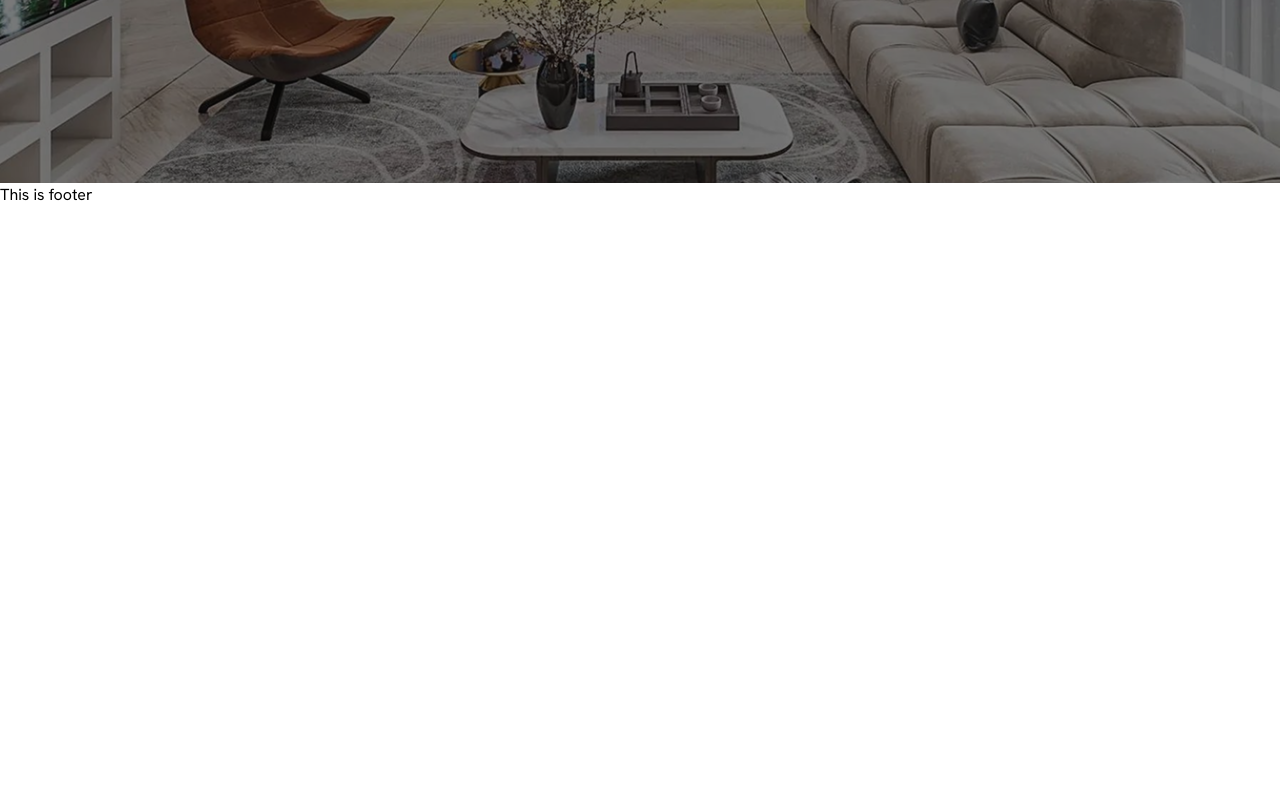
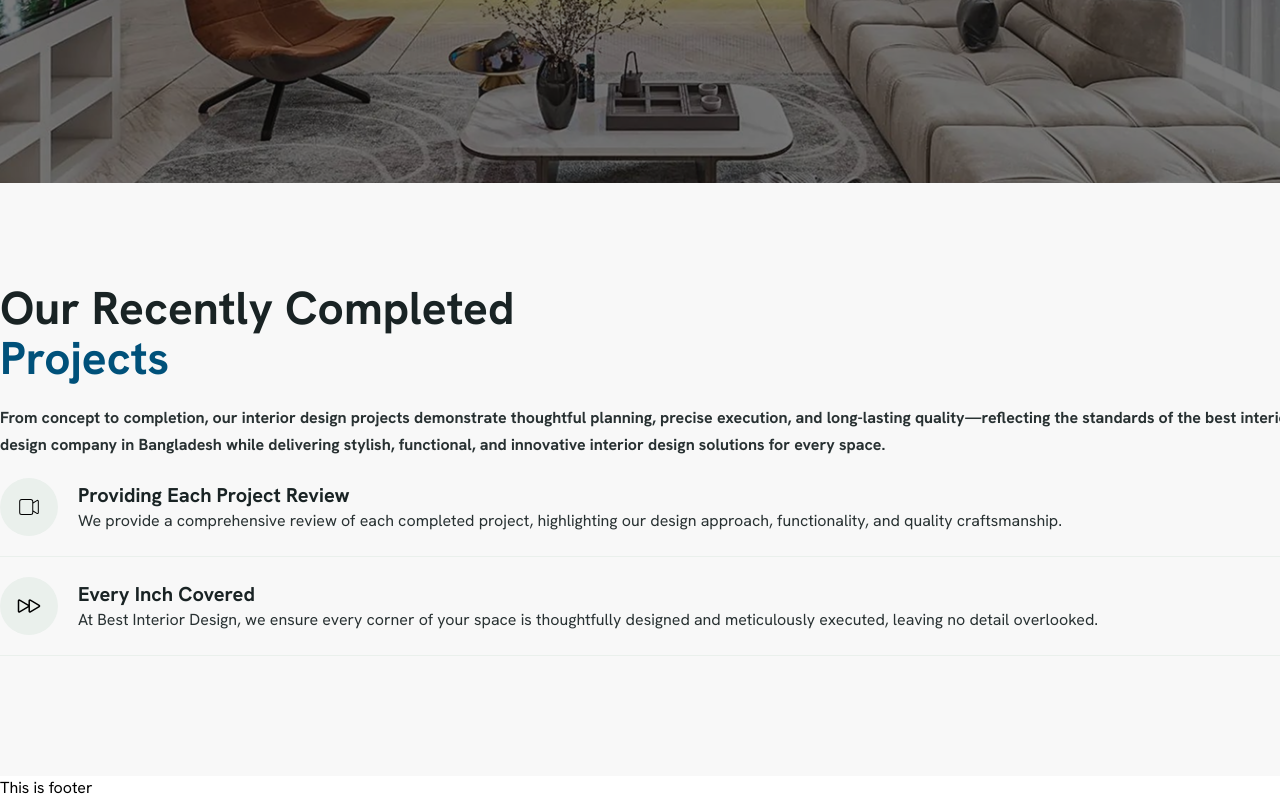
Before and after one commit to Sijan666/starInterior, a Next.js app: page / in a window 1280 px wide. Shown: the part 675-1475 px from the top of the page. Before the commit the page ends 882 px from the top, so only its background shows below. Built offline with nearby package versions, Linux system fonts and the light colour scheme.

Commit message:
Feat: Recently Projects

```diff
--- a/src/app/globals.css
+++ b/src/app/globals.css
@@ -2,6 +2,7 @@
 
 @theme {
   --color-btn: #00517A;
+  --color-jprimary: #192324;
 }
 
 .customBtn {
--- a/src/app/page.js
+++ b/src/app/page.js
@@ -1,10 +1,12 @@
 import Banner from "@/components/layouts/Banner";
+import Recentlyprojects from "@/components/layouts/Recentlyprojects";
 
 
 export default function Home() {
   return (
     <>
     <Banner/>
+    <Recentlyprojects/>
     </>
   );
 }
--- /dev/null
+++ b/src/components/layouts/Recentlyprojects.jsx
@@ -0,0 +1,62 @@
+import React from "react";
+import Container from "../Container";
+import { CiVideoOn } from "react-icons/ci";
+import { IoPlayForwardOutline } from "react-icons/io5";
+
+export default function Recentlyprojects() {
+  return (
+    <section className="bg-[#F8F8F8] py-[100px]">
+      <Container>
+        <h3 className="text-jprimary text-[46px] font-bold w-[550px] leading-[50.6px]">
+          Our Recently Completed <span className="text-btn">Projects</span>
+        </h3>
+        <p className="text-[#283132] text-base font-bold leading-[27.2px] my-5 w-330">
+          From concept to completion, our interior design projects demonstrate
+          thoughtful planning, precise execution, and long-lasting
+          quality—reflecting the standards of the best interior design company
+          in Bangladesh while delivering stylish, functional, and innovative
+          interior design solutions for every space.
+        </p>
+        {/* Providing Each Project Review  */}
+        <div className="flex items-center gap-x-5 group border-b border-[#EAF0EC] pb-5">
+          <div className="relative p-[17px] bg-[#EAF0EC] rounded-full overflow-hidden transition-colors duration-500 group-hover:text-white">
+            <span className="absolute inset-0 z-0 bg-jprimary scale-0 rounded-full transition-transform duration-500 ease-in-out group-hover:scale-150 origin-center"></span>
+            <div className="relative z-10">
+              <CiVideoOn size={24} />
+            </div>
+          </div>
+          <div className="">
+            <h4 className="text-jprimary text-xl font-bold">
+              Providing Each Project Review
+            </h4>
+            <p className="text-[#283132] text-base">
+              We provide a comprehensive review of each completed project,
+              highlighting our design approach, functionality, and quality
+              craftsmanship.
+            </p>
+          </div>
+        </div>
+        {/* Every Inch Covered  */}
+        <div className="flex items-center gap-x-5 group my-5 border-b border-[#EAF0EC] pb-5">
+          <div className="relative p-[17px] bg-[#EAF0EC] rounded-full overflow-hidden transition-colors duration-500 group-hover:text-white">
+            <span className="absolute inset-0 z-0 bg-jprimary scale-0 rounded-full transition-transform duration-500 ease-in-out group-hover:scale-150 origin-center"></span>
+            <div className="relative z-10">
+              <IoPlayForwardOutline size={24} />
+            </div>
+          </div>
+          <div className="">
+            <h4 className="text-jprimary text-xl font-bold">
+              Every Inch Covered
+            </h4>
+            <p className="text-[#283132] text-base">
+              At Best Interior Design, we ensure every corner of your space is
+              thoughtfully designed and meticulously executed, leaving no detail
+              overlooked.
+            </p>
+          </div>
+        </div>
+
+      </Container>
+    </section>
+  );
+}
```
Also changed, not shown: 1 other file (tests, documents, lock files or other folders).
